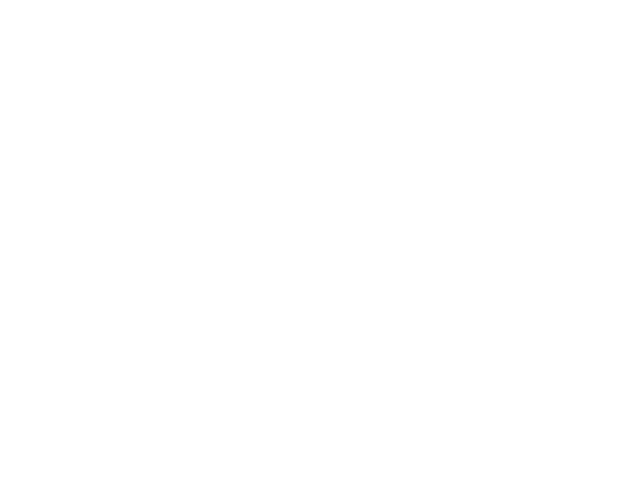
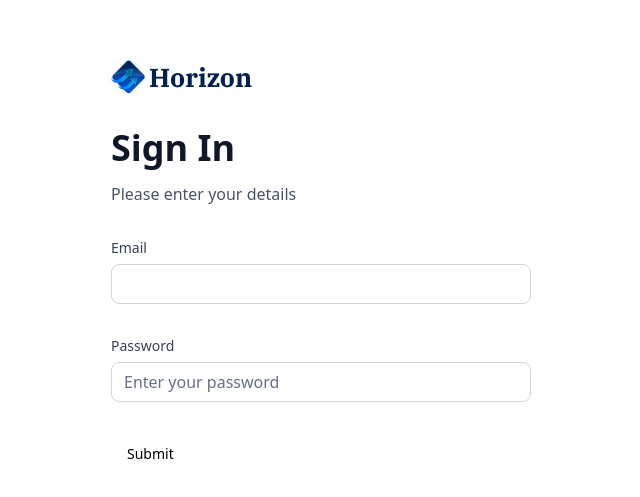
Before and after one commit to vsbron/nextJs2024-horizon-banking, a Next.js app: page /sign-in in a window 1280 px wide. Shown: the part 133-630 px from the top of the page, without its empty margins (319-959 px from the left). Built offline with nearby package versions, Linux system fonts and the light colour scheme.

Commit message:
Adding Form component to be displayed at Sign In and Sign Up pages

```diff
--- a/app/(auth)/sign-in/page.tsx
+++ b/app/(auth)/sign-in/page.tsx
@@ -1,5 +1,11 @@
+import AuthForm from "@/components/AuthForm";
+
 function SignIn() {
-  return <div></div>;
+  return (
+    <section className="flex-center size-full max-sm:px-6">
+      <AuthForm type="sign-in" />
+    </section>
+  );
 }
 
 export default SignIn;
--- a/app/(auth)/sign-up/page.tsx
+++ b/app/(auth)/sign-up/page.tsx
@@ -1,5 +1,11 @@
+import AuthForm from "@/components/AuthForm";
+
 function SignUp() {
-  return <div></div>;
+  return (
+    <section className="flex-center size-full max-sm:px-6">
+      <AuthForm type="sign-up" />
+    </section>
+  );
 }
 
 export default SignUp;
--- /dev/null
+++ b/components/AuthForm.tsx
@@ -0,0 +1,120 @@
+"use client";
+
+import Link from "next/link";
+import Image from "next/image";
+import { useState } from "react";
+import { useForm } from "react-hook-form";
+import { z } from "zod";
+import { zodResolver } from "@hookform/resolvers/zod";
+import { Button } from "@/components/ui/button";
+import {
+  Form,
+  FormControl,
+  FormField,
+  FormLabel,
+  FormMessage,
+} from "@/components/ui/form";
+import { Input } from "@/components/ui/input";
+
+// Creating form schema
+const formSchema = z.object({
+  email: z.string().email(),
+  password: z.string().min(6),
+});
+
+function AuthForm({ type }: { type: string }) {
+  // State for the user data
+  const [user, setUser] = useState(null);
+
+  // Defining form and its default values
+  const form = useForm<z.infer<typeof formSchema>>({
+    resolver: zodResolver(formSchema),
+    defaultValues: {
+      email: "",
+      password: "",
+    },
+  });
+
+  // Defining a submit handler.
+  function onSubmit(values: z.infer<typeof formSchema>) {
+    // Do something with the form values.
+    // ✅ This will be type-safe and validated.
+    setUser(null);
+    console.log(values);
+  }
+
+  // Returned JSX
+  return (
+    <section className="auth-form">
+      <header className="flex flex-col gap-5 md:gap-8">
+        <Link href="/" className="flex cursor-pointer items-center gap-1">
+          <Image
+            src="/icons/logo.svg"
+            width={34}
+            height={34}
+            alt="Horizon logo"
+          />
+          <h2 className="text-26 font-ibm-plex-serif font-bold text-black-1">
+            Horizon
+          </h2>
+        </Link>
+        <div className="flex flex-col gap-1 md:gap-3">
+          <h2 className="text-24 lg:text-36 font-semibold text-gray-900">
+            {user ? "Link Account" : type === "sign-in" ? "Sign In" : "Sign Up"}
+          </h2>
+          <p className="text-16 font-normal text-gray-600">
+            {user
+              ? "Link your account to get started"
+              : "Please enter your details"}
+          </p>
+        </div>
+      </header>
+      {user ? (
+        <div className="flex flex-col gap-4">{/* PlaidLink */}</div>
+      ) : (
+        <Form {...form}>
+          <form onSubmit={form.handleSubmit(onSubmit)} className="space-y-8">
+            <FormField
+              control={form.control}
+              name="email"
+              render={({ field }) => (
+                <div className="form-item">
+                  <FormLabel className="form-label">Email</FormLabel>
+                  <div className="flex w-full flex-col">
+                    <FormControl>
+                      <Input className="input-class" {...field} />
+                    </FormControl>
+                    <FormMessage className="form-message mt-2" />
+                  </div>
+                </div>
+              )}
+            />
+            <FormField
+              control={form.control}
+              name="password"
+              render={({ field }) => (
+                <div className="form-item">
+                  <FormLabel className="form-label">Password</FormLabel>
+                  <div className="flex w-full flex-col">
+                    <FormControl>
+                      <Input
+                        className="input-class"
+                        placeholder="Enter your password"
+                        type="password"
+                        {...field}
+                      />
+                    </FormControl>
+                    <FormMessage className="form-message mt-2" />
+                  </div>
+                </div>
+              )}
+            />
+            <Button type="submit">Submit</Button>
+          </form>
+        </Form>
+      )}
+    </section>
+  );
+}
+
+export default AuthForm;
--- a/components/MobileNav.tsx
+++ b/components/MobileNav.tsx
@@ -43,7 +43,7 @@
                 height={34}
                 alt="Horizon logo"
               />
-              <h2 className="text-24 font-ibm-plex-serif font-bold text-black-1">
+              <h2 className="text-26 font-ibm-plex-serif font-bold text-black-1">
                 Horizon
               </h2>
             </Link>
--- /dev/null
+++ b/components/ui/form.tsx
@@ -0,0 +1,178 @@
+"use client"
+
+import * as React from "react"
+import * as LabelPrimitive from "@radix-ui/react-label"
+import { Slot } from "@radix-ui/react-slot"
+import {
+  Controller,
+  ControllerProps,
+  FieldPath,
+  FieldValues,
+  FormProvider,
+  useFormContext,
+} from "react-hook-form"
+
+import { cn } from "@/lib/utils"
+import { Label } from "@/components/ui/label"
+
+const Form = FormProvider
+
+type FormFieldContextValue<
+  TFieldValues extends FieldValues = FieldValues,
+  TName extends FieldPath<TFieldValues> = FieldPath<TFieldValues>
+> = {
+  name: TName
+}
+
+const FormFieldContext = React.createContext<FormFieldContextValue>(
+  {} as FormFieldContextValue
+)
+
+const FormField = <
+  TFieldValues extends FieldValues = FieldValues,
+  TName extends FieldPath<TFieldValues> = FieldPath<TFieldValues>
+>({
+  ...props
+}: ControllerProps<TFieldValues, TName>) => {
+  return (
+    <FormFieldContext.Provider value={{ name: props.name }}>
+      <Controller {...props} />
+    </FormFieldContext.Provider>
+  )
+}
+
+const useFormField = () => {
+  const fieldContext = React.useContext(FormFieldContext)
+  const itemContext = React.useContext(FormItemContext)
+  const { getFieldState, formState } = useFormContext()
+
+  const fieldState = getFieldState(fieldContext.name, formState)
+
+  if (!fieldContext) {
+    throw new Error("useFormField should be used within <FormField>")
+  }
+
+  const { id } = itemContext
+
+  return {
+    id,
+    name: fieldContext.name,
+    formItemId: `${id}-form-item`,
+    formDescriptionId: `${id}-form-item-description`,
+    formMessageId: `${id}-form-item-message`,
+    ...fieldState,
+  }
+}
+
+type FormItemContextValue = {
+  id: string
+}
+
+const FormItemContext = React.createContext<FormItemContextValue>(
+  {} as FormItemContextValue
+)
+
+const FormItem = React.forwardRef<
+  HTMLDivElement,
+  React.HTMLAttributes<HTMLDivElement>
+>(({ className, ...props }, ref) => {
+  const id = React.useId()
+
+  return (
+    <FormItemContext.Provider value={{ id }}>
+      <div ref={ref} className={cn("space-y-2", className)} {...props} />
+    </FormItemContext.Provider>
+  )
+})
+FormItem.displayName = "FormItem"
+
+const FormLabel = React.forwardRef<
+  React.ElementRef<typeof LabelPrimitive.Root>,
+  React.ComponentPropsWithoutRef<typeof LabelPrimitive.Root>
+>(({ className, ...props }, ref) => {
+  const { error, formItemId } = useFormField()
+
+  return (
+    <Label
+      ref={ref}
+      className={cn(error && "text-destructive", className)}
+      htmlFor={formItemId}
+      {...props}
+    />
+  )
+})
+FormLabel.displayName = "FormLabel"
+
+const FormControl = React.forwardRef<
+  React.ElementRef<typeof Slot>,
+  React.ComponentPropsWithoutRef<typeof Slot>
+>(({ ...props }, ref) => {
+  const { error, formItemId, formDescriptionId, formMessageId } = useFormField()
+
+  return (
+    <Slot
+      ref={ref}
+      id={formItemId}
+      aria-describedby={
+        !error
+          ? `${formDescriptionId}`
+          : `${formDescriptionId} ${formMessageId}`
+      }
+      aria-invalid={!!error}
+      {...props}
+    />
+  )
+})
+FormControl.displayName = "FormControl"
+
+const FormDescription = React.forwardRef<
+  HTMLParagraphElement,
+  React.HTMLAttributes<HTMLParagraphElement>
+>(({ className, ...props }, ref) => {
+  const { formDescriptionId } = useFormField()
+
+  return (
+    <p
+      ref={ref}
+      id={formDescriptionId}
+      className={cn("text-sm text-muted-foreground", className)}
+      {...props}
+    />
+  )
+})
+FormDescription.displayName = "FormDescription"
+
+const FormMessage = React.forwardRef<
+  HTMLParagraphElement,
+  React.HTMLAttributes<HTMLParagraphElement>
+>(({ className, children, ...props }, ref) => {
+  const { error, formMessageId } = useFormField()
+  const body = error ? String(error?.message) : children
+
+  if (!body) {
+    return null
+  }
+
+  return (
+    <p
+      ref={ref}
+      id={formMessageId}
+      className={cn("text-sm font-medium text-destructive", className)}
+      {...props}
+    >
+      {body}
+    </p>
+  )
+})
+FormMessage.displayName = "FormMessage"
+
+export {
+  useFormField,
+  Form,
+  FormItem,
+  FormLabel,
+  FormControl,
+  FormDescription,
+  FormMessage,
+  FormField,
+}
--- /dev/null
+++ b/components/ui/input.tsx
@@ -0,0 +1,25 @@
+import * as React from "react"
+
+import { cn } from "@/lib/utils"
+
+export interface InputProps
+  extends React.InputHTMLAttributes<HTMLInputElement> {}
+
+const Input = React.forwardRef<HTMLInputElement, InputProps>(
+  ({ className, type, ...props }, ref) => {
+    return (
+      <input
+        type={type}
+        className={cn(
+          "flex h-10 w-full rounded-md border border-input bg-background px-3 py-2 text-sm ring-offset-background file:border-0 file:bg-transparent file:text-sm file:font-medium placeholder:text-muted-foreground focus-visible:outline-none focus-visible:ring-2 focus-visible:ring-ring focus-visible:ring-offset-2 disabled:cursor-not-allowed disabled:opacity-50",
+          className
+        )}
+        ref={ref}
+        {...props}
+      />
+    )
+  }
+)
+Input.displayName = "Input"
+
+export { Input }
--- /dev/null
+++ b/components/ui/label.tsx
@@ -0,0 +1,26 @@
+"use client"
+
+import * as React from "react"
+import * as LabelPrimitive from "@radix-ui/react-label"
+import { cva, type VariantProps } from "class-variance-authority"
+
+import { cn } from "@/lib/utils"
+
+const labelVariants = cva(
+  "text-sm font-medium leading-none peer-disabled:cursor-not-allowed peer-disabled:opacity-70"
+)
+
+const Label = React.forwardRef<
+  React.ElementRef<typeof LabelPrimitive.Root>,
+  React.ComponentPropsWithoutRef<typeof LabelPrimitive.Root> &
+    VariantProps<typeof labelVariants>
+>(({ className, ...props }, ref) => (
+  <LabelPrimitive.Root
+    ref={ref}
+    className={cn(labelVariants(), className)}
+    {...props}
+  />
+))
+Label.displayName = LabelPrimitive.Root.displayName
+
+export { Label }
--- a/package.json
+++ b/package.json
@@ -9,7 +9,9 @@
     "lint": "next lint"
   },
   "dependencies": {
+    "@hookform/resolvers": "^3.9.0",
     "@radix-ui/react-dialog": "^1.1.1",
+    "@radix-ui/react-label": "^2.1.0",
     "@radix-ui/react-slot": "^1.1.0",
     "chart.js": "^4.4.4",
     "class-variance-authority": "^0.7.0",
@@ -25,8 +27,10 @@
     "react-chartjs-2": "^5.2.0",
     "react-countup": "^6.5.3",
     "react-dom": "^18",
+    "react-hook-form": "^7.53.0",
     "tailwind-merge": "^2.5.2",
-    "tailwindcss-animate": "^1.0.7"
+    "tailwindcss-animate": "^1.0.7",
+    "zod": "^3.23.8"
   },
   "devDependencies": {
     "@types/node": "^20",
```
Also changed, not shown: 1 other file (tests, documents, lock files or other folders).
